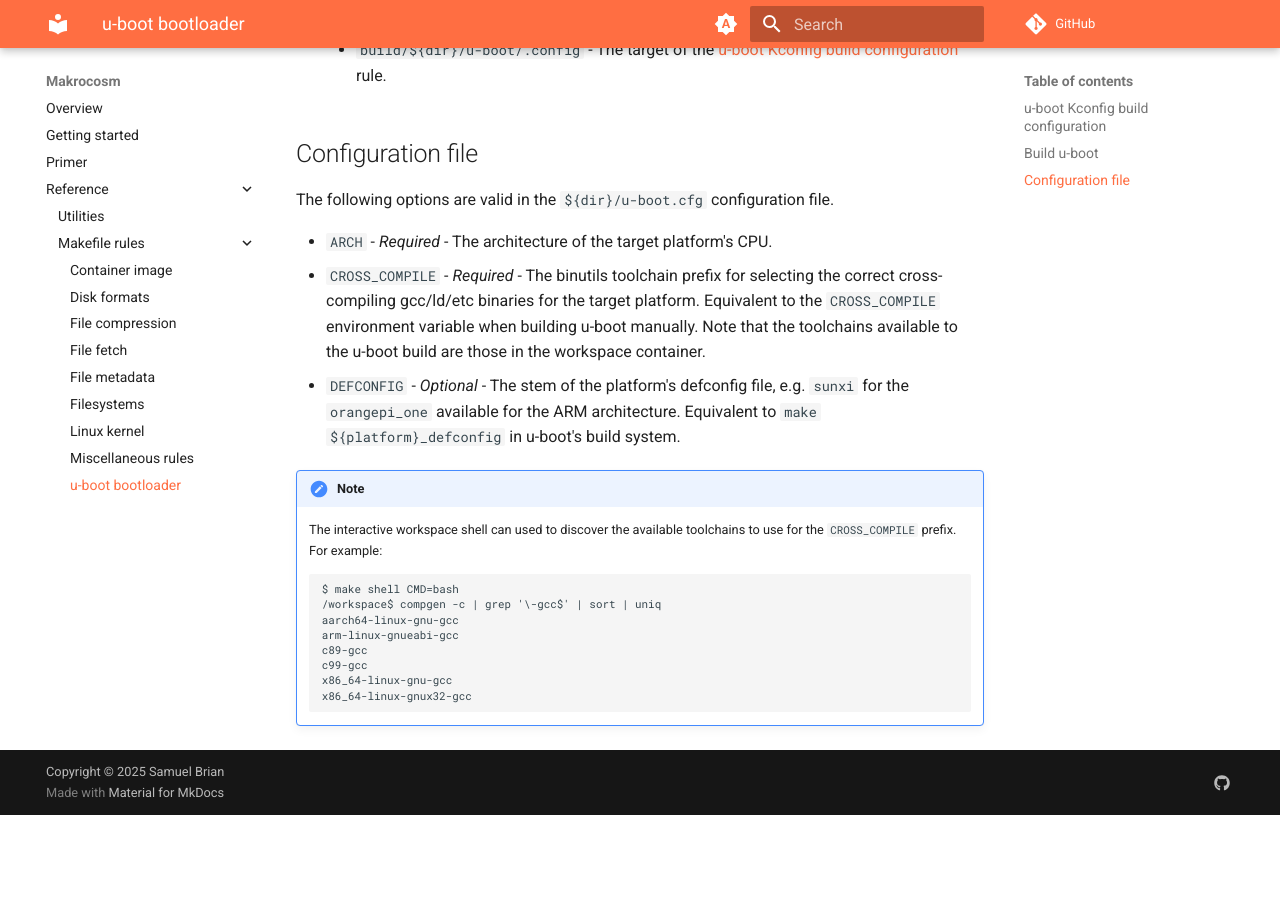
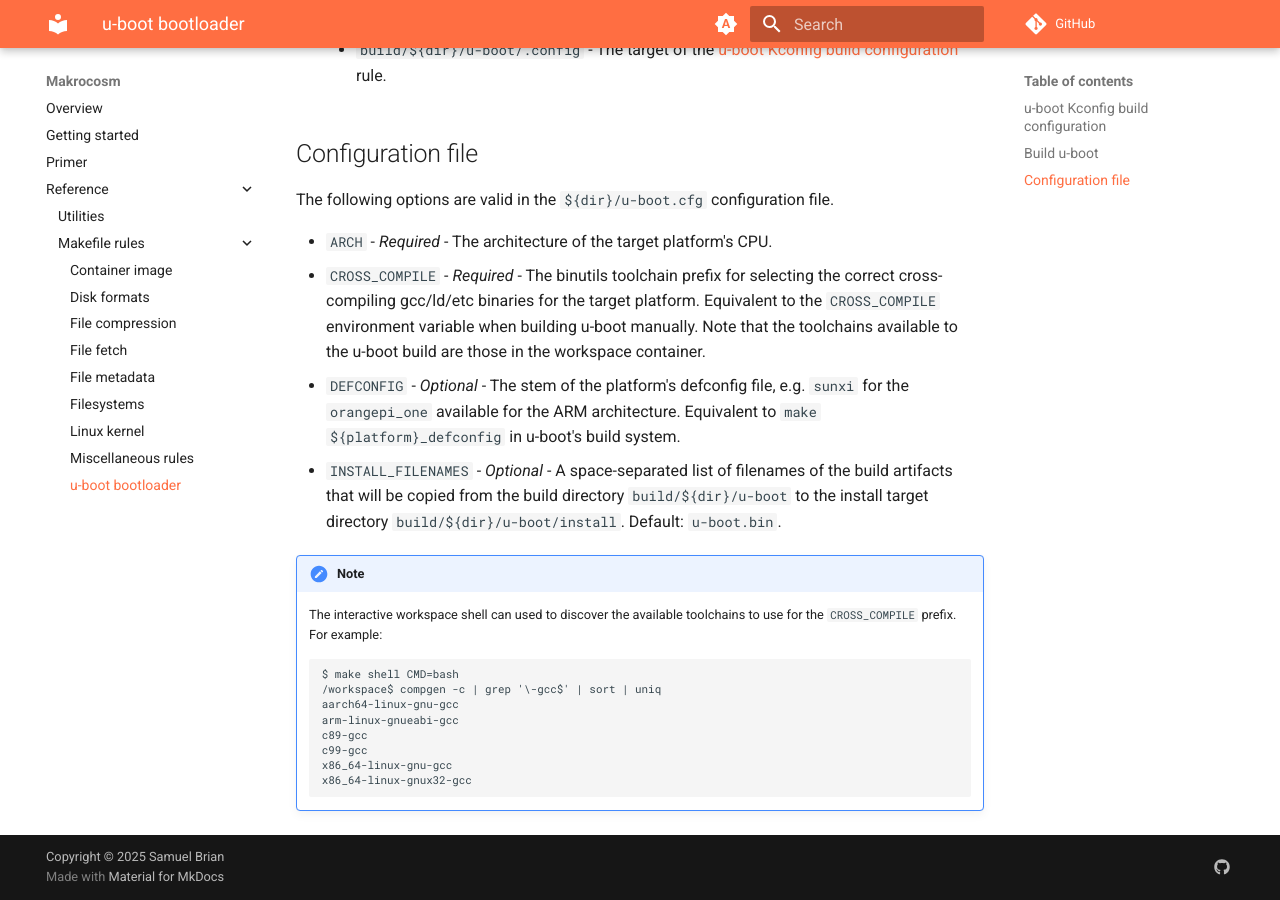
Before and after one commit to makrocosm/makrocosm, an MkDocs documentation site: the page built from docs/reference/makefile-rules/u-boot.md, in a window 1280 px wide and 900 px high, scrolled down 1041 px. Built offline with MkDocs 1.6.1 and Material for MkDocs 9.7.7, drawn with Linux system fonts in a browser that asks for light colours; comment, search, counter and statistics services are not loaded; before the commit the page ends 1856 px from its top, so only the background shows below that.

Commit message:
u-boot: change u-boot/install target from sentinel to directory
Rather than using a sentinenl touch file and having consumers of the u-boot
artifacts getting the files from the u-boot build directory, nominate
a selection of files to copy to the u-boot/install directory.
This is to make it simpler to copy u-boot artifacts into container images
without having to include the entire u-boot build directory in the build
context or conflicts with the autogenerated dependency.

The docs for this was previously wrong, but now happens to be more correct.

```diff
--- a/docs/reference/makefile-rules/u-boot.md
+++ b/docs/reference/makefile-rules/u-boot.md
@@ -52,6 +52,11 @@ The following options are valid in the `${dir}/u-boot.cfg` configuration file.
   - `DEFCONFIG` - *Optional* - The stem of the platform's defconfig file, e.g. `sunxi` for
     the `orangepi_one` available for the ARM architecture.
     Equivalent to `make ${platform}_defconfig` in u-boot's build system.
+  - `INSTALL_FILENAMES` - *Optional* - A space-separated list of filenames of
+    the build artifacts that will be copied from the build directory
+    `build/${dir}/u-boot` to the install target directory
+    `build/${dir}/u-boot/install`.
+    Default: `u-boot.bin`.
 
 !!! note
     The interactive workspace shell can used to discover the available
```
Also changed, not shown: 1 other file.
